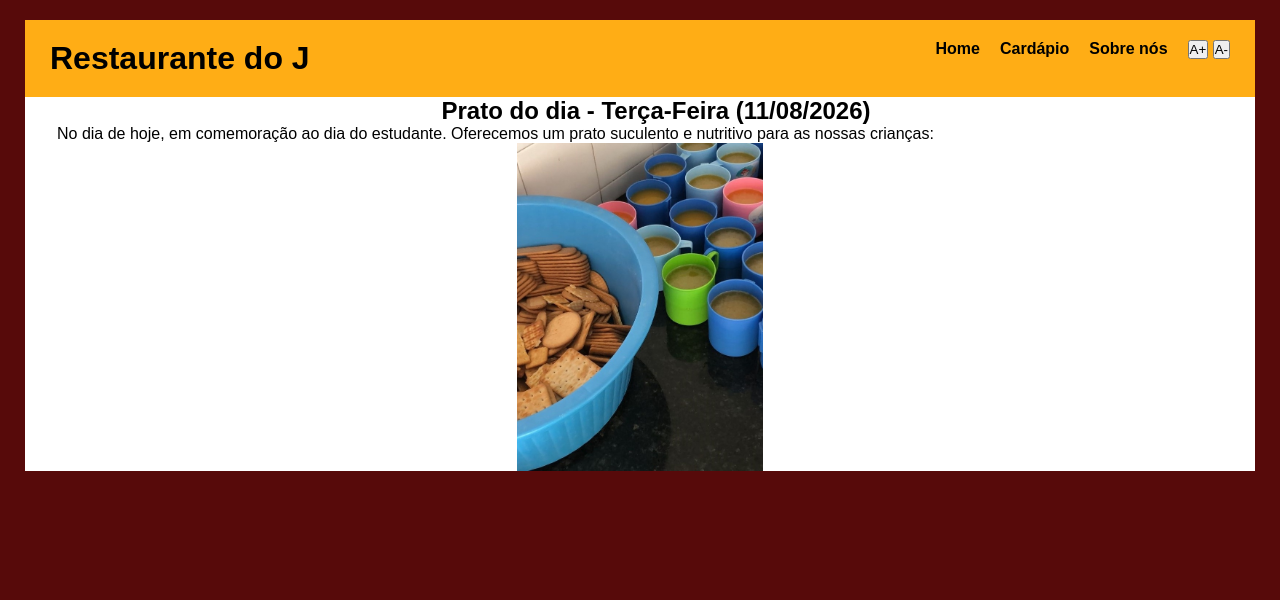
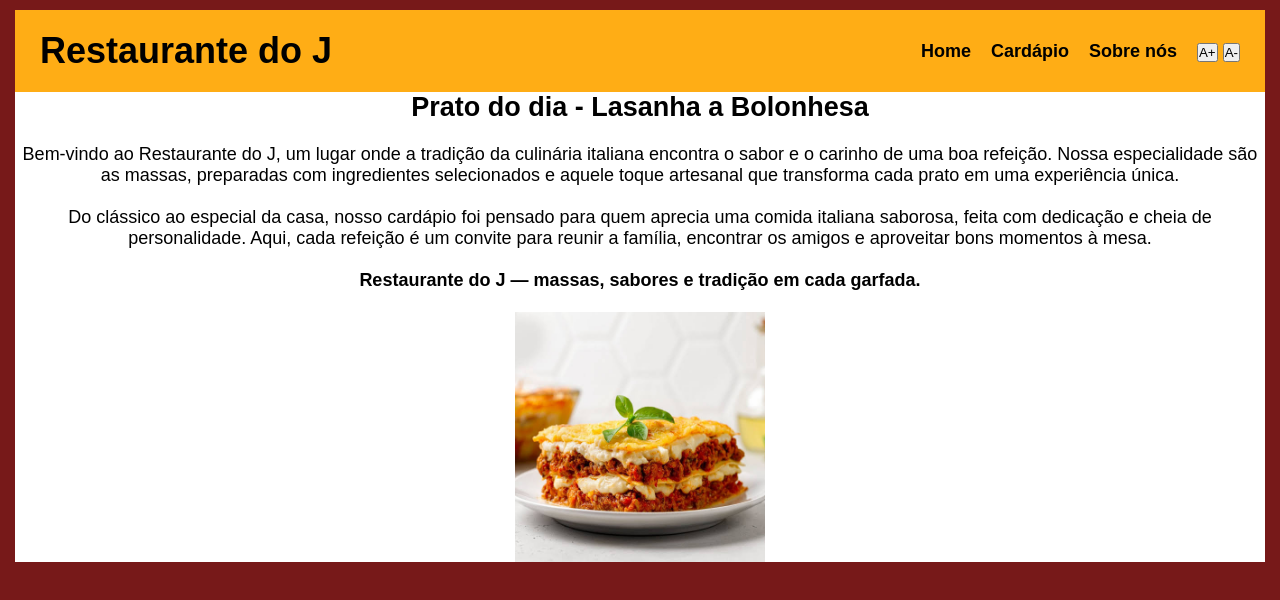
Before and after one commit to julio-salvador/menuResponsivo2Tec, a plain HTML site: page index.html in a window 1280 px wide. Both pictures are taken after a click on the button "A+". Drawn offline with Linux system fonts and the light colour scheme.

Commit message:
feito, simples mesmo

```diff
--- a/index.html
+++ b/index.html
@@ -1,20 +1,22 @@
 <!DOCTYPE html>
 <html lang="pt-BR">
+
 <head>
     <meta charset="UTF-8">
     <meta name="viewport" content="width=device-width, initial-scale=1.0">
     <link rel="stylesheet" href="style.css">
-    <script src="script.js"> </script>
+
     <title>Restaurante do J</title>
 </head>
+
 <body>
     <header>
         <h1>Restaurante do J</h1>
         <nav>
             <ul>
-                <li> <a href="#">Home     </a> </li>
+                <li> <a href="#">Home </a> </li>
                 <li> <a href="#">Cardápio </a> </li>
-                <li> <a href="#">Sobre nós</a> </li>
+                <li> <a href="sobreNos.html">Sobre nós</a> </li>
 
                 <div class="acessibilidade">
                     <button id="aumentar">A+</button>
@@ -26,11 +28,32 @@
     </header>
 
     <main>
-        <h2>Prato do dia - Terça-Feira (11/08/2026)</h2>
-        <p>No dia de hoje, em comemoração ao dia do estudante. Oferecemos um prato suculento e nutritivo para as nossas crianças:</p>
 
-        <img src="merenda.jpg" alt="Uma bacia cheia de bolacha água e sal, com várias canecas de café">
+        <h2>Prato do dia - Lasanha a Bolonhesa</h2>
+        <br>
+
+        <p>
+            Bem-vindo ao Restaurante do J, um lugar onde a tradição da culinária italiana encontra o sabor e o carinho
+            de uma boa refeição. Nossa especialidade são as massas, preparadas com ingredientes selecionados e aquele
+            toque artesanal que transforma cada prato em uma experiência única. </p>
+
+        <br>
+
+        <p> Do clássico ao especial da casa, nosso cardápio foi pensado para quem aprecia uma comida italiana saborosa,
+            feita com dedicação e cheia de personalidade. Aqui, cada refeição é um convite para reunir a família,
+            encontrar os amigos e aproveitar bons momentos à mesa. </p>
+
+        <br>
+
+        <p><b>Restaurante do J — massas, sabores e tradição em cada garfada.</b></p>
+
+        <br>
+
+
+        <img src="lasanha.jpeg" alt="Foto de uma lasanha com uma folhinha verde no topo">
     </main>
 
+    <script src="script.js"> </script>
 </body>
+
 </html>
--- a/script.js
+++ b/script.js
@@ -2,8 +2,16 @@ let fontTamanho = 16;
 const corpo = document.body;
 
 const aumentar = document.getElementById("aumentar");
-const aumentar = document.getElementById("diminuir");
+const diminuir = document.getElementById("diminuir");
 
-aumentar.addEventListener("click", function()){
+aumentar.addEventListener("click", function(){
+    fontTamanho += 2;
+    corpo.style.fontSize = fontTamanho + "px";
+});
 
-}
+diminuir.addEventListener("click", function(){
+    if (fontTamanho > 10){
+        fontTamanho -= 2;
+        corpo.style.fontSize = fontTamanho + "px";
+    }
+});
--- a/style.css
+++ b/style.css
@@ -1,74 +1,77 @@
-*{
+* {
     margin: 0;
     padding: 0;
     box-sizing: border-box;
 
 }
 
-header{
+header {
     background-color: rgb(255, 173, 21);
     color: black;
     display: flex;
     justify-content: space-between;
+    align-items: center;
 
     padding: 20px 25px;
 }
 
-body{
+body {
     font-family: sans-serif;
-    padding: 20px 25px;
-    background-color:rgb(87, 10, 10);
+    padding: 10px 15px;
+    background-color: rgb(119, 25, 25);
 }
 
-main{
+main {
     background-color: white;
-    text-indent: 2em;
-
 }
 
-h2{
-        text-align: center;
+p {
+    text-align: center;
+    align-items: center;
 }
 
-img{
+h2 {
+    text-align: center;
+}
+
+img {
+    width: 100%;
     max-width: 20%;
-    height: auto;
     display: block;
-    width: 100%;
     height: auto;
     margin: auto;
 }
 
-nav ul{
+nav ul {
     list-style: none;
     display: flex;
     gap: 20px;
 }
 
-nav a{
+nav a {
     color: black;
     text-decoration: none;
     font-weight: bolder;
 }
 
-nav a:hover{
-    color: white;
+nav a:hover {
+    color: brown;
 }
 
 /*Responsividade com celulares*/
-@media(max-width:768px){
-    header{
+@media(max-width:768px) {
+    header {
         flex-direction: column;
         gap: 20px;
     }
 
-    nav ul{
+    nav ul {
         flex-direction: column;
         align-items: center;
         font-size: 20px;
     }
 
-    img{
+    img {
         width: 100%;
         height: auto;
         margin: auto;
```
Also changed, not shown: fundo.jpeg (deleted), lasanha.jpeg (added), merenda.jpg (deleted).
